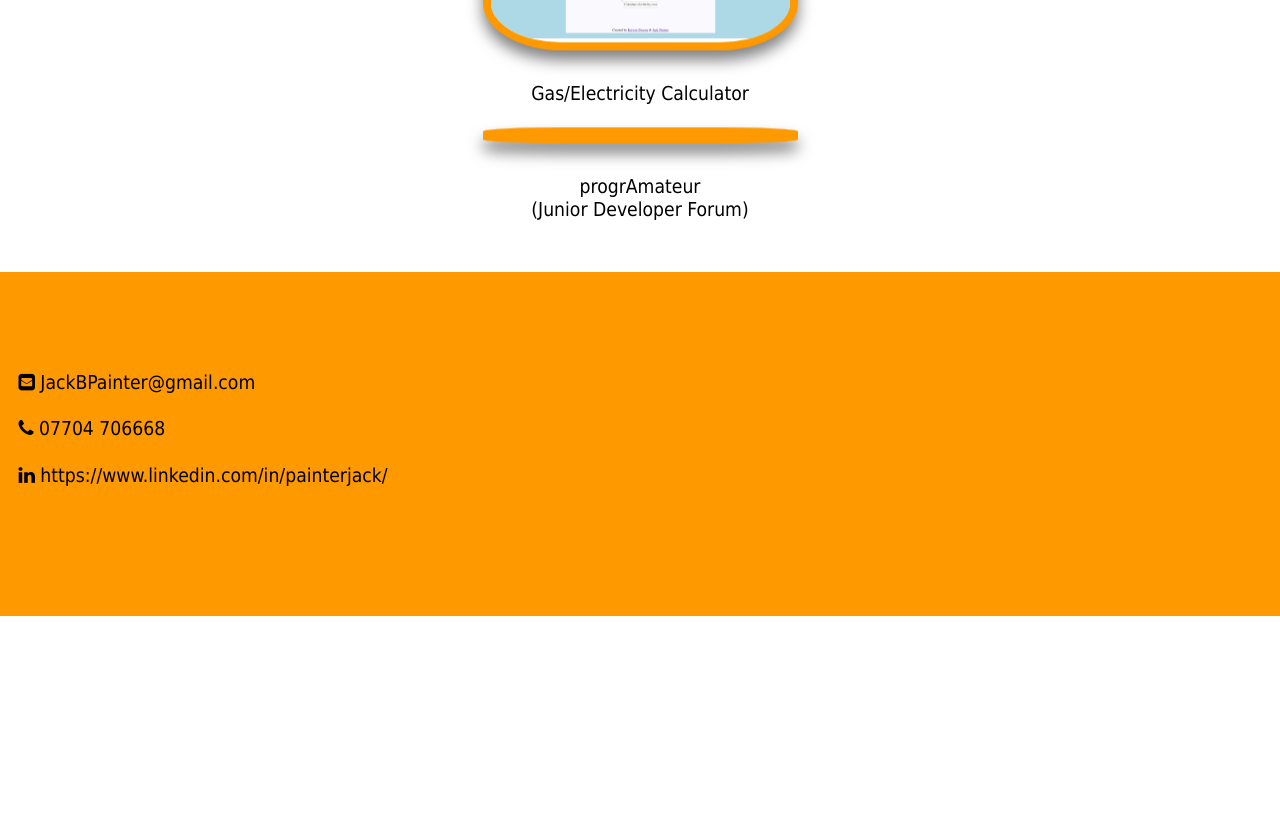
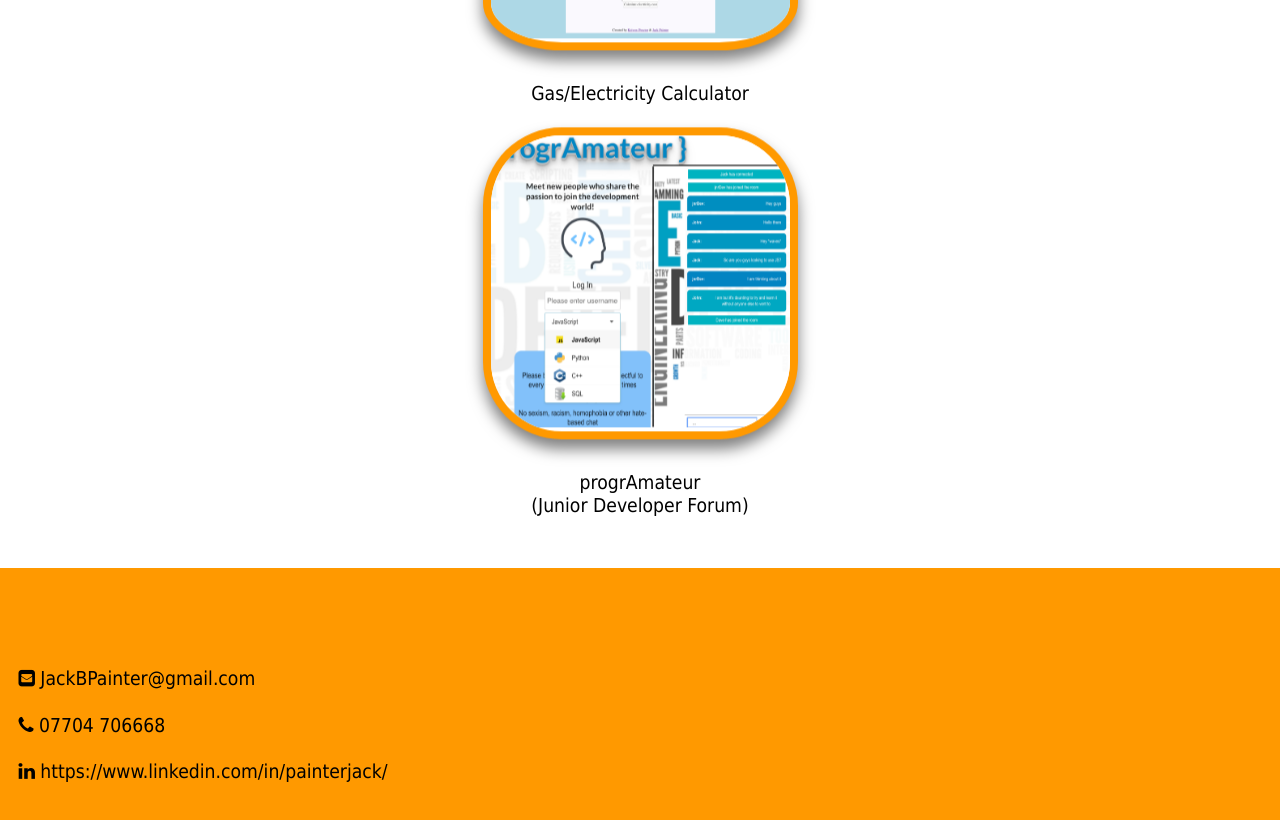
Before and after one commit to JackBPainter/Portfolio, a React (Create React App) app: page / in a window 1280 px wide. Shown: the part 3400-4220 px from the top of the page. Before the commit the page ends 4016 px from the top, so only its background shows below. Built offline with nearby package versions, Linux system fonts and the light colour scheme.

Commit message:
Add progrAmateur image

```diff
--- a/src/App.css
+++ b/src/App.css
@@ -221,6 +221,11 @@ li a:hover {
   height: 100%;
 }
 
+.progrAmateur {
+  width: 100%;
+  height: 100%;
+}
+
 .Projects-Text {
   font-size: 1.2rem;
 }
--- a/src/Projects.js
+++ b/src/Projects.js
@@ -1,6 +1,7 @@
 import React from "react";
 import Kodflix from "./mainImages/Kodflix-Full.png";
 import Calculator from "./mainImages/Calculator-Full.png"
+import progrAmateur from "./mainImages/ProgramateurFinal.png"
 
 export default function Projects() {
   return (
@@ -19,7 +20,9 @@ export default function Projects() {
           <br />
           <p className="Projects-Text">Gas/Electricity Calculator</p>
           <br />
-          <div className="Float-Me-Projects"></div>
+          <div className="Float-Me-Projects">
+              <img className="progrAmateur" src={progrAmateur} alt="progrAmateur" />
+          </div>
           <br />
           <p className="Projects-Text">progrAmateur<br />(Junior Developer Forum)</p>
           <br />
```
Also changed, not shown: src/mainImages/ProgramateurFinal.png (added).
